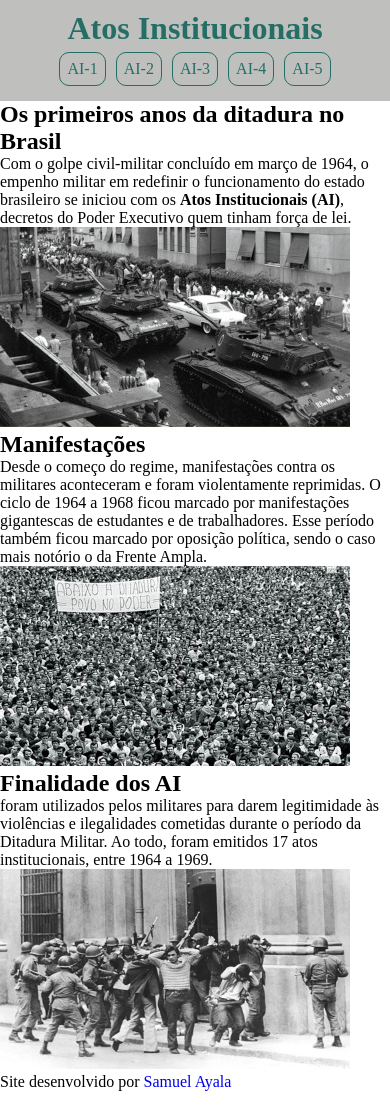
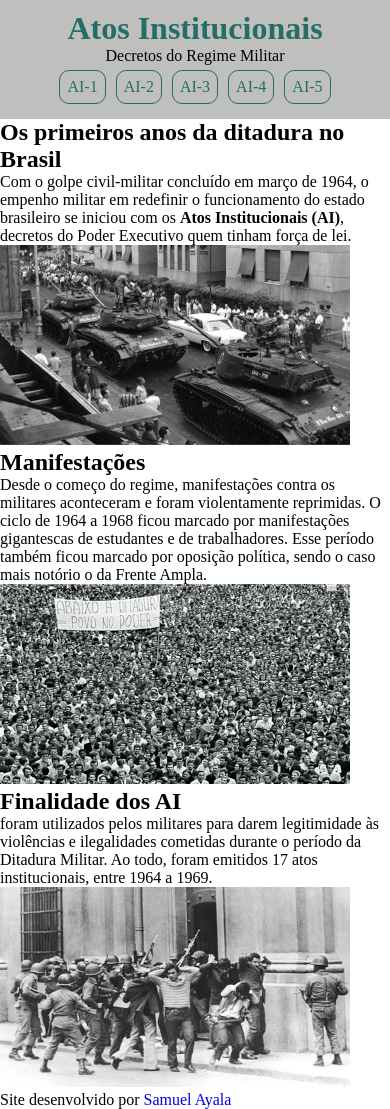
Before and after one commit to Samueljhc/atos-institucionais, a plain HTML site: page index.html in a window 390 px wide. Drawn offline with Linux system fonts and the light colour scheme; files that its build step writes are made by us from their sources; a web font is replaced by a local one.

Commit message:
Segundo Commit

```diff
--- a/estilos/media.css
+++ b/estilos/media.css
@@ -1,6 +1,6 @@
 @charset "UTF-8";
 
-@media screen and (max-width: 768px) {
+@media screen and (max-width: 501px) {
 
     header {
         justify-content: center;
@@ -11,6 +11,10 @@
         text-align: center;
     }
 
+    header > p {
+        display: block;
+    }
+
     nav {
         padding: 0px;
     }
--- a/estilos/style.css
+++ b/estilos/style.css
@@ -46,7 +46,9 @@ header h1 {
 }
 
 header p {
-    border: 1px solid black;
+    flex: 0 0 200px;
+    display: none;
+    text-align: center;
 }
 
 nav {
--- a/index.html
+++ b/index.html
@@ -11,6 +11,7 @@
 <body>
     <header>
         <h1>Atos Institucionais</h1>
+        <p>Decretos do Regime Militar</p>
         <nav>
             <a href="#">AI-1</a>
             <a href="#">AI-2</a>
```
